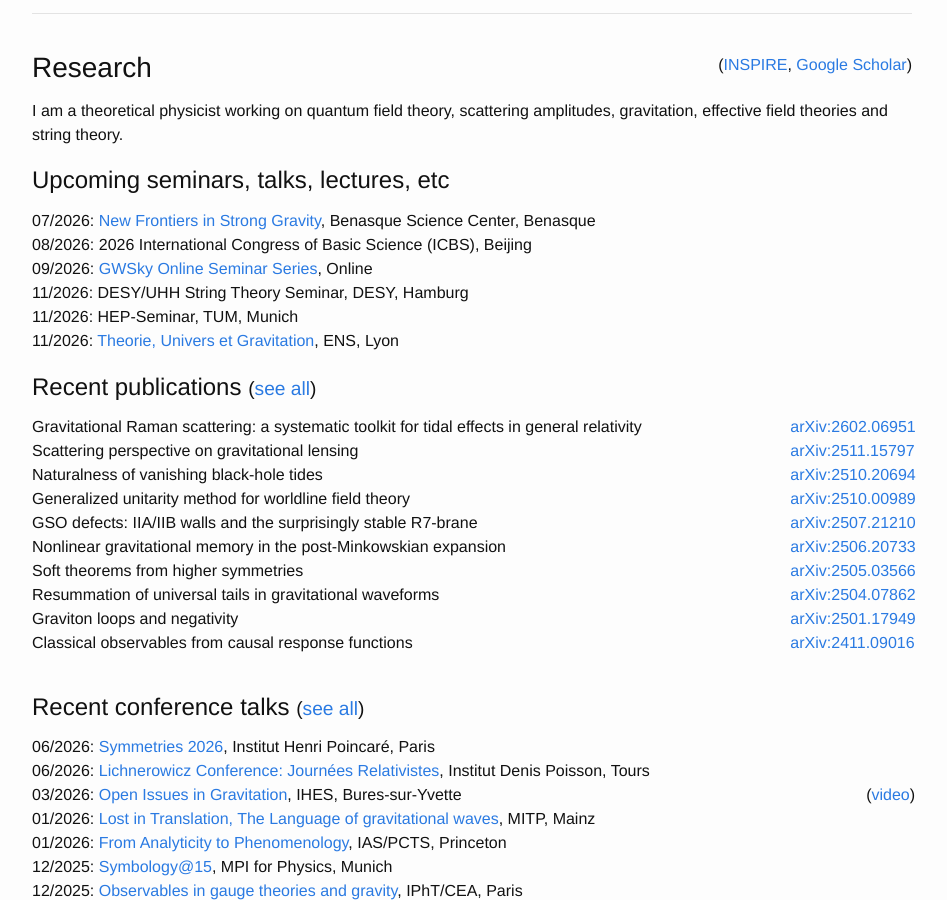
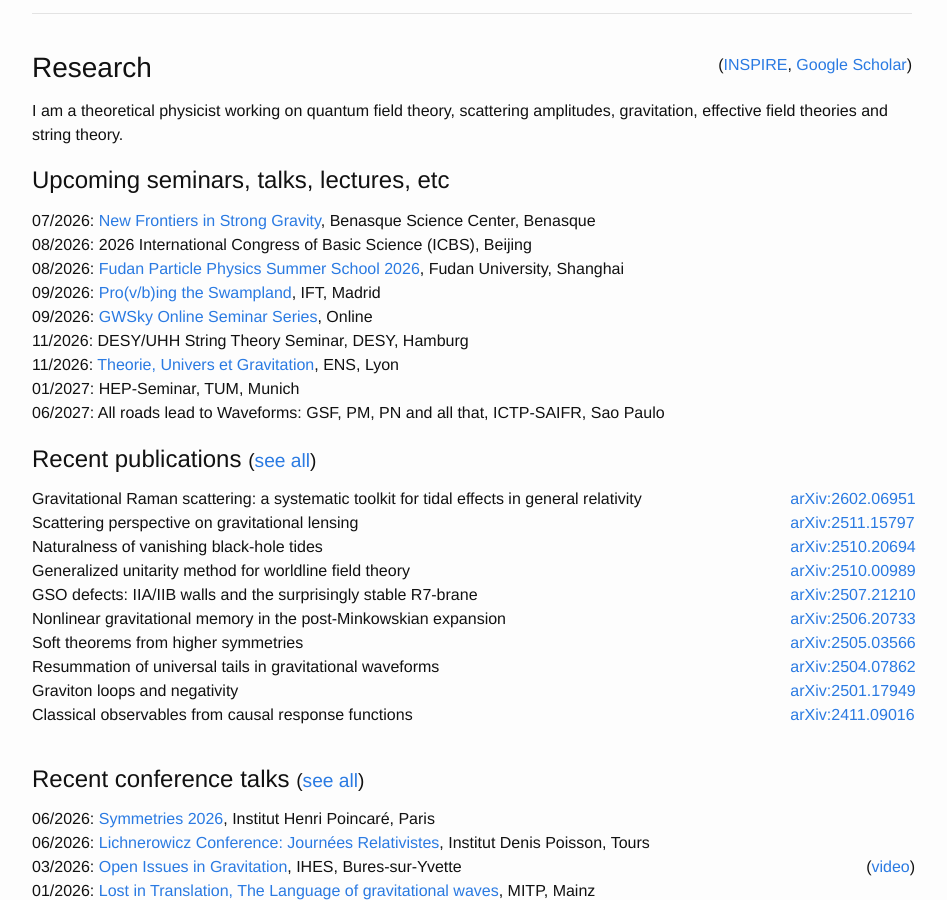
Before and after one commit to julioparra/julioparra.github.io, a Jekyll site: the page built from index.md, in a window 1280 px wide and 900 px high, scrolled down 375 px. Shown: the whole window, without its empty margins (168-1115 px from the left). Built offline with Jekyll 4.4.1, drawn with Linux system fonts in a browser that asks for light colours; nearby versions of some CDN libraries.

Commit message:
Add upcoming talks and reschedule TUM seminar
- All roads lead to Waveforms (ICTP-SAIFR, Jun 2027)
- Fudan Particle Physics Summer School 2026 (Shanghai, Aug 2026)
- Pro(v/b)ing the Swampland (IFT Madrid, Sep 2026)
- Move TUM HEP-Seminar to 2027-01-14

Co-Authored-By: Claude Opus 4.8 (1M context) <noreply@anthropic.com>

```diff
--- a/_data/talks.yml
+++ b/_data/talks.yml
@@ -1,3 +1,25 @@
+- date: 2027-06-21
+  name: "All roads lead to Waveforms: GSF, PM, PN and all that"
+  type: workshop
+  link:
+  institution: ICTP-SAIFR
+  location: Sao Paulo
+  country: BR
+  video:
+  title:
+  virtual: no
+
+- date: 2027-01-14
+  name: HEP-Seminar
+  type: seminar
+  link:
+  institution: TUM
+  location: Munich
+  country: DE
+  video:
+  title:
+  virtual: no
+
 - date: 2026-11-17
   name: Theorie, Univers et Gravitation
   type: conference
@@ -9,17 +31,6 @@
   title:
   virtual: no
 
-- date: 2026-11-05
-  name: HEP-Seminar
-  type: seminar
-  link:
-  institution: TUM
-  location: Munich
-  country: DE
-  video:
-  title:
-  virtual: no
-
 - date: 2026-11-04
   name: DESY/UHH String Theory Seminar
   type: seminar
@@ -41,6 +52,28 @@
   video:
   title:
   virtual: yes
+
+- date: 2026-09-01
+  name: Pro(v/b)ing the Swampland
+  type: workshop
+  link: https://sites.google.com/view/pro-swampland/home
+  institution: IFT
+  location: Madrid
+  country: ES
+  video:
+  title:
+  virtual: no
+
+- date: 2026-08-16
+  name: Fudan Particle Physics Summer School 2026
+  type: lectures
+  link: https://indico.ihep.ac.cn/event/29307/timetable/
+  institution: Fudan University
+  location: Shanghai
+  country: CN
+  video:
+  title:
+  virtual: no
 
 - date: 2026-08-09
   name: 2026 International Congress of Basic Science (ICBS)
```
